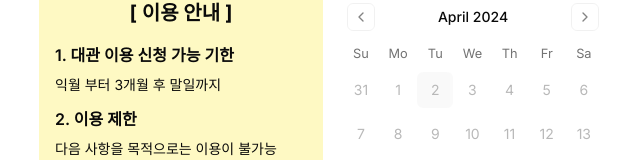
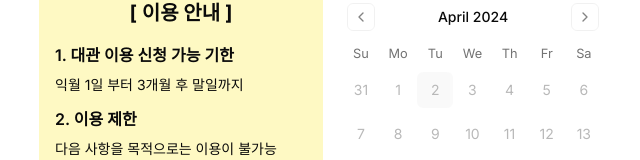
Before and after one commit to timepresent95/fe-hyu-facility-rental, a Next.js app: page /reservation in a window 1280 px wide. Shown: the part 117-277 px from the top of the page, without its empty margins (313-953 px from the left). Built offline with nearby package versions, Linux system fonts and the light colour scheme.

Commit message:
연속 간행물실 대관 예약 이용 안내 문구 수정

```diff
--- a/app/reservation/page.tsx
+++ b/app/reservation/page.tsx
@@ -22,7 +22,7 @@ export default function Page() {
               </h2>
               <div className="space-y-2 mb-3">
                 <h3 className="font-semibold">1. 대관 이용 신청 가능 기한</h3>
-                <p className="text-sm">익월 부터 3개월 후 말일까지</p>
+                <p className="text-sm">익월 1일 부터 3개월 후 말일까지</p>
               </div>
               <div className="space-y-2 mb-3">
                 <h3 className="font-semibold">2. 이용 제한</h3>
```
